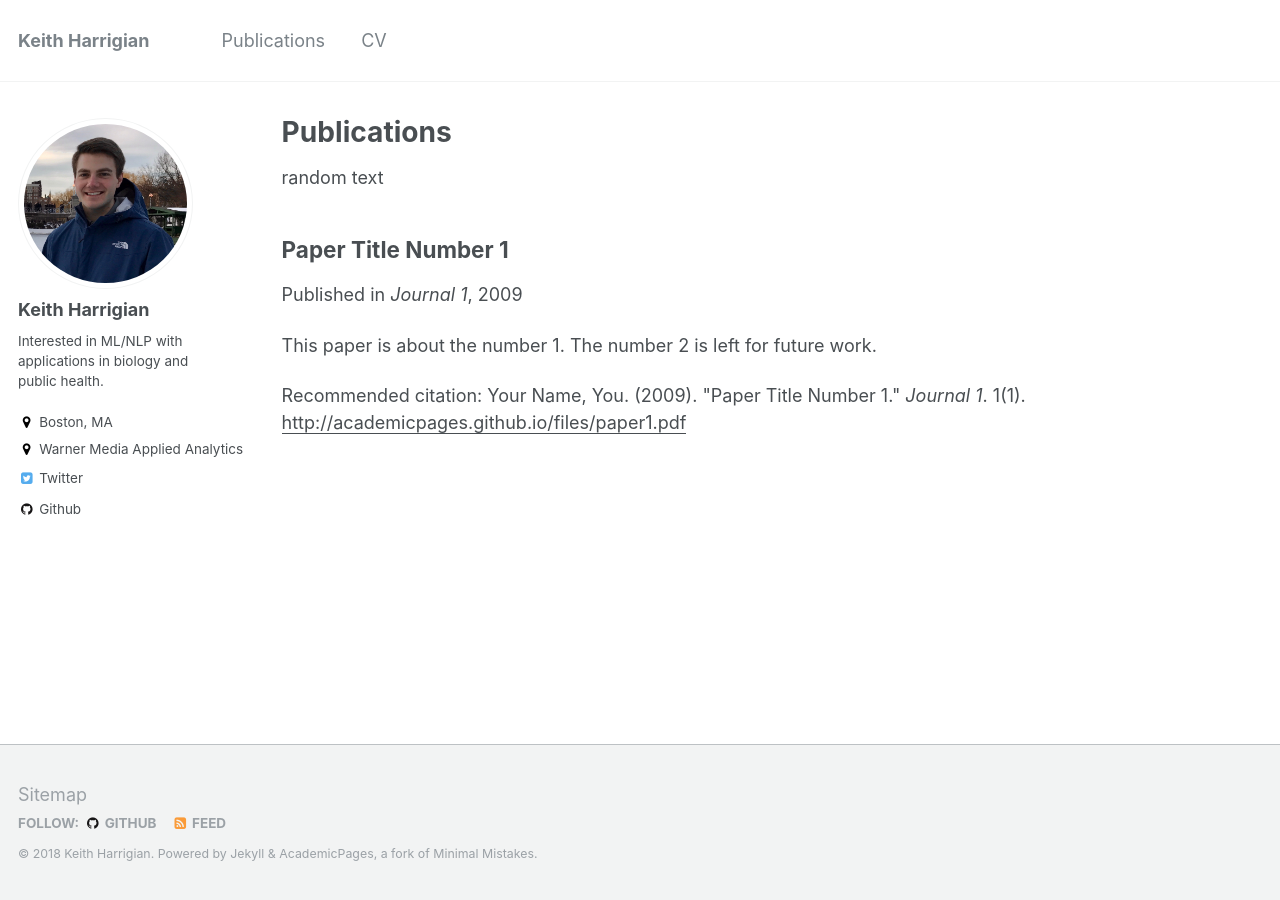
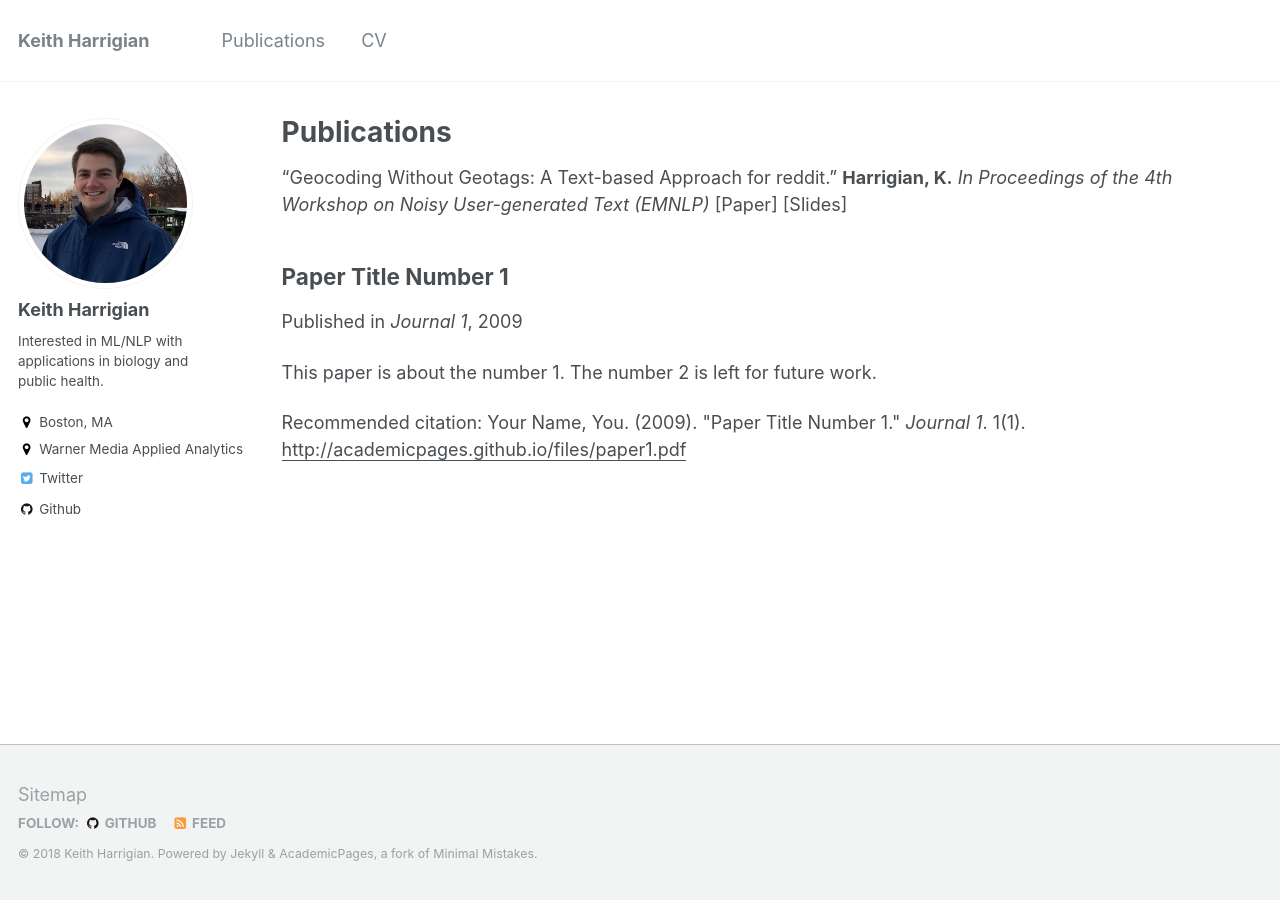
Before and after one commit to kharrigian/kharrigian.github.io, a Jekyll site: the page built from _pages/publications.md, in a window 1280 px wide. Built offline with Jekyll 4.4.1, drawn with Linux system fonts in a browser that asks for light colours.

Commit message:
Try Publication Markdown

```diff
--- a/_pages/publications.md
+++ b/_pages/publications.md
@@ -5,12 +5,7 @@ permalink: /publications/
 author_profile: true
 ---
 
-random text
-
-{% if author.googlescholar %}
-  You can also find my articles on <u><a href="{{author.googlescholar}}">my Google Scholar profile</a>.</u>
-{% endif %}
-
+"Geocoding Without Geotags: A Text-based Approach for reddit." **Harrigian, K.** *In Proceedings of the 4th Workshop on Noisy User-generated Text (EMNLP)* [[Paper](http://aclweb.org/anthology/W18-6103)] [[Slides](./files/WNUT_Talk.pdf)]
 {% include base_path %}
 
 {% for post in site.publications reversed %}
```
